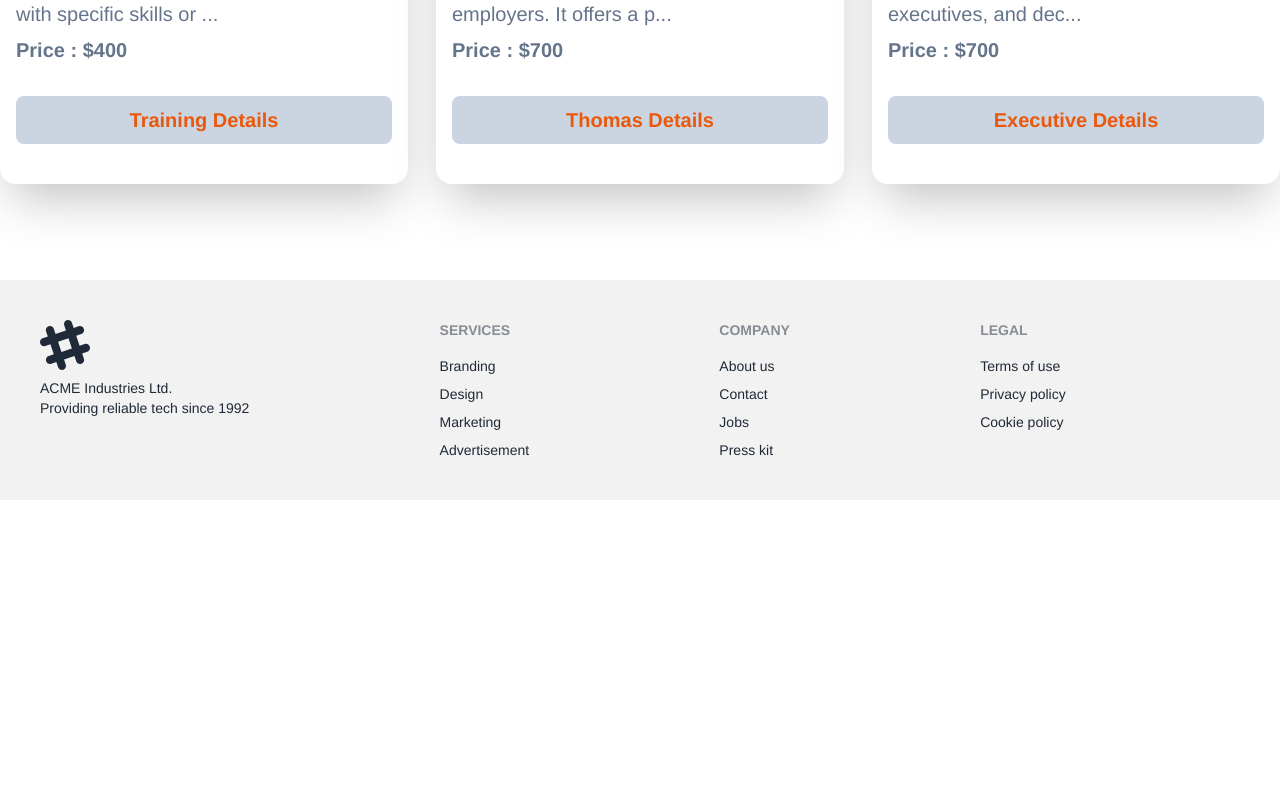
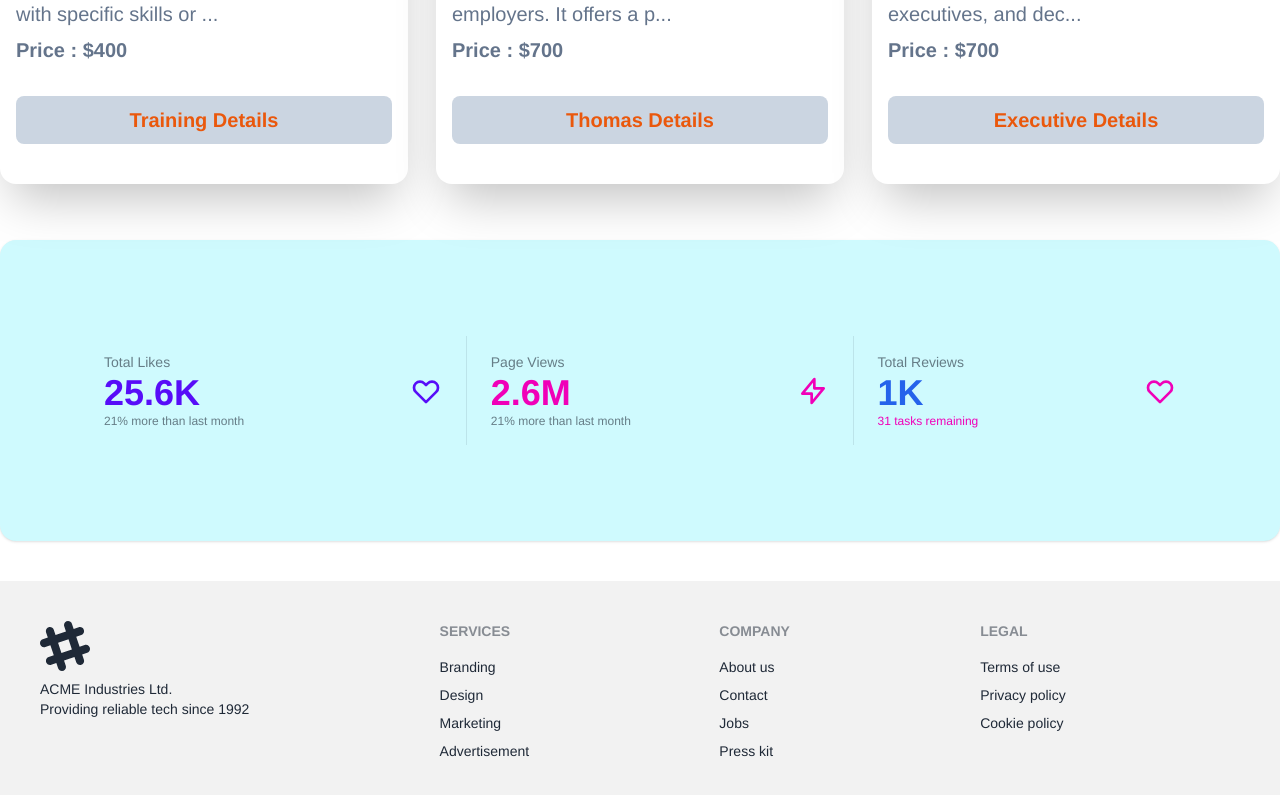
Before and after one commit to Rifazul-Islam/event-management, a React (Vite) app: page / in a window 1280 px wide. Shown: the part 1780-2575 px from the top of the page. Before the commit the page ends 2280 px from the top, so only its background shows below. Built offline with nearby package versions, Linux system fonts and the light colour scheme; no server answers.

Commit message:
add the first extra section

```diff
--- a/src/Pages/Home/Home.jsx
+++ b/src/Pages/Home/Home.jsx
@@ -1,3 +1,4 @@
+import FirstSection from "../../components/FirstSection/FirstSection";
 import Footer from "../../components/Footer/Footer";
 import Services from "../../components/Services/Services";
 import Slider from "../../components/Slider/Slider";
@@ -11,7 +12,9 @@
 
     <div className="py-14"> <Services></Services> </div>
 
-  <div className="pt-10" > <Footer></Footer> </div>
+   <div> <FirstSection></FirstSection> </div>
+
+  <div className="pt-10"> <Footer></Footer> </div>
 
 </div>
  );
--- /dev/null
+++ b/src/components/FirstSection/FirstSection.jsx
@@ -0,0 +1,40 @@
+
+const FirstSection = () => {
+return (
+<div>
+<div className="stats shadow bg-[#CFFAFE] py-24 w-full px-20">
+
+  <div className="stat">
+    <div className="stat-figure text-primary">
+      <svg xmlns="http://www.w3.org/2000/svg" fill="none" viewBox="0 0 24 24" className="inline-block w-8 h-8 stroke-current"><path strokeLinecap="round" strokeLinejoin="round" strokeWidth="2" d="M4.318 6.318a4.5 4.5 0 000 6.364L12 20.364l7.682-7.682a4.5 4.5 0 00-6.364-6.364L12 7.636l-1.318-1.318a4.5 4.5 0 00-6.364 0z"></path></svg>
+    </div>
+    <div className="stat-title">Total Likes</div>
+    <div className="stat-value text-primary">25.6K</div>
+    <div className="stat-desc">21% more than last month</div>
+  </div>
+
+  <div className="stat">
+    <div className="stat-figure text-secondary">
+      <svg xmlns="http://www.w3.org/2000/svg" fill="none" viewBox="0 0 24 24" className="inline-block w-8 h-8 stroke-current"><path strokeLinecap="round" strokeLinejoin="round" strokeWidth="2" d="M13 10V3L4 14h7v7l9-11h-7z"></path></svg>
+    </div>
+    <div className="stat-title">Page Views</div>
+    <div className="stat-value text-secondary">2.6M</div>
+    <div className="stat-desc">21% more than last month</div>
+  </div>
+
+  <div className="stat">
+    <div className="stat-figure text-secondary">
+      <svg xmlns="http://www.w3.org/2000/svg" fill="none" viewBox="0 0 24 24" className="inline-block w-8 h-8 stroke-current"><path strokeLinecap="round" strokeLinejoin="round" strokeWidth="2" d="M4.318 6.318a4.5 4.5 0 000 6.364L12 20.364l7.682-7.682a4.5 4.5 0 00-6.364-6.364L12 7.636l-1.318-1.318a4.5 4.5 0 00-6.364 0z"></path></svg>
+    </div>
+
+    <div className="stat-title">Total Reviews</div>
+    <div className="stat-value text-blue-600">1K </div>
+    <div className="stat-desc text-secondary">31 tasks remaining</div>
+  </div>
+
+</div>
+</div>
+);
+};
+
+export default FirstSection;
```
